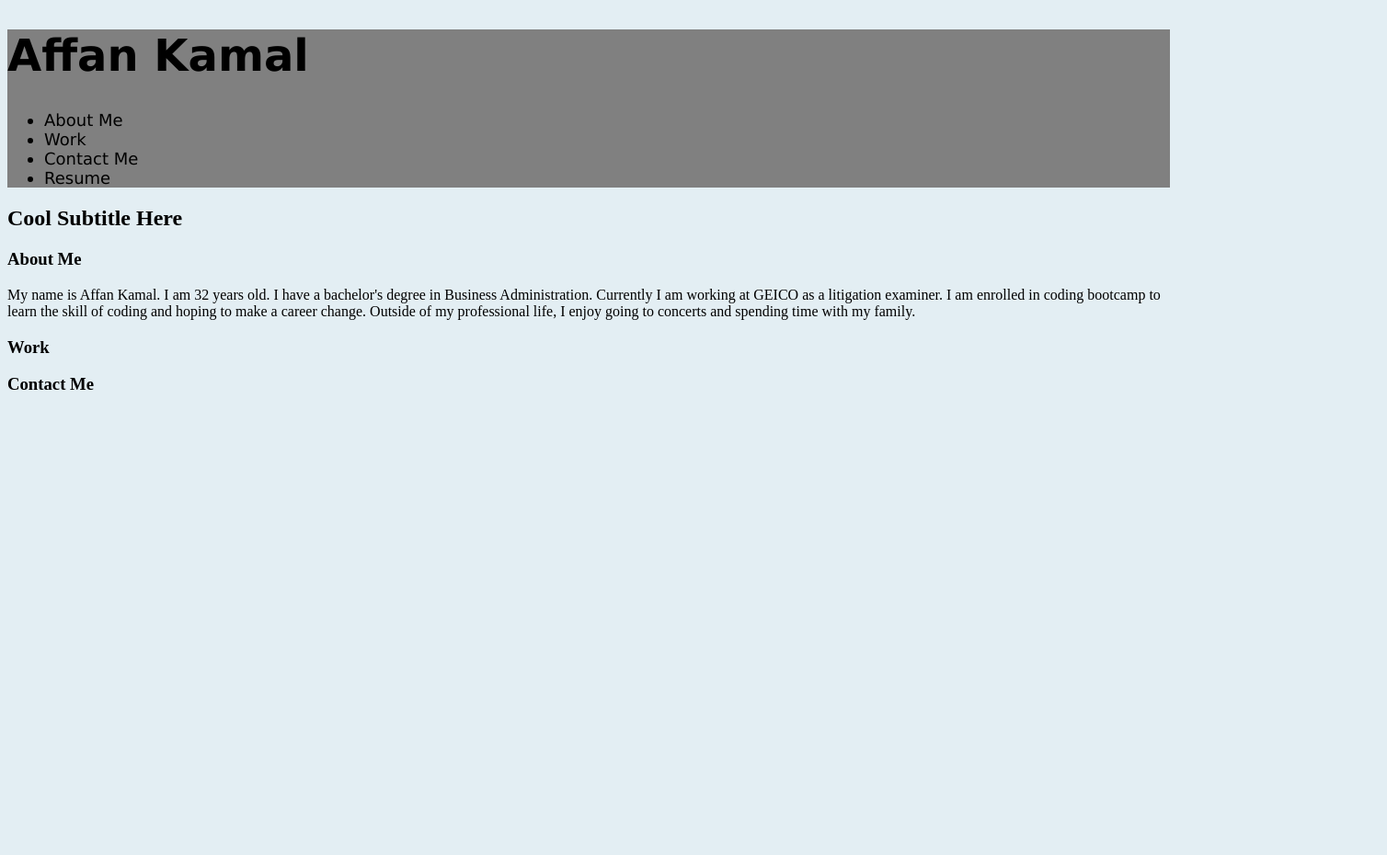
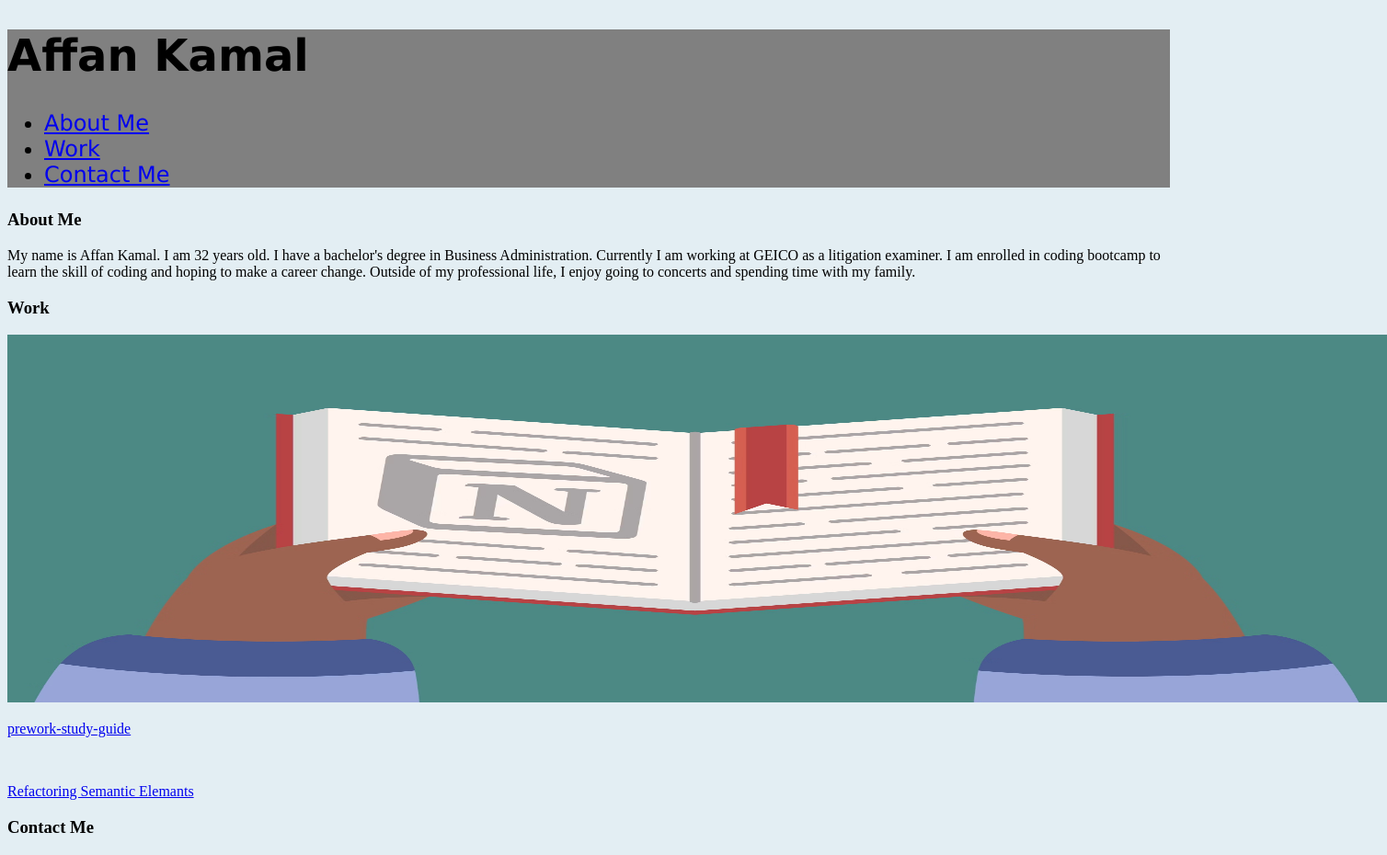
Before and after one commit to AffanK91/my-portfolio, a plain HTML site: page index.html in a window 1280 px wide. Shown: the whole page at 92% size, 1508 px wide, since content can reach past the window. Before the commit the page ends 800 px from the top, so only its background shows below. Drawn offline with Linux system fonts and the light colour scheme.

Commit message:
updated html code

```diff
--- a/assets/style.css
+++ b/assets/style.css
@@ -9,7 +9,3 @@ header {
     font-size: x-large;
 
 }
-header nav {
-font-size: large;
-
-}
--- a/index.html
+++ b/index.html
@@ -1,5 +1,6 @@
 <!DOCTYPE html>
 <html lang="en-us">
+
 <head>
     <meta charset="UTF-8" />
     <link rel="stylesheet" href="./assets/style.css" />
@@ -7,19 +8,22 @@
 </head>
 
 <body>
-    <header class="header">
+    <header>
         <h1>Affan Kamal</h1>
         <nav>
             <ul>
-            <li>About Me</li>
-            <li>Work</li>
-            <li>Contact Me</li>
-            <li>Resume</li>
+
+                <li><a href="#about-me">About Me</a></li>
+                <li><a href="#work">Work</a></li>
+                <li><a href="#contact-me">Contact Me</a></li>
+
             </ul>
         </nav>
     </header>
 
- <h2>Cool Subtitle Here</h2>
+    <!-- <h2>Cool Subtitle Here</h2>  -->
+    <main>
+        <section id="about-me">
 
             <h3>About Me</h3>
             <p>
@@ -29,28 +33,32 @@
                 I am enrolled in coding bootcamp to learn the skill of coding and hoping to make a career change.
                 Outside of my professional life, I enjoy going to concerts and spending time with my family.
             </p>
+        </section>
 
+        <section id="work">
             <h3>Work</h3>
-
-<h3>Contact Me</h3>
+            <div>
+                <a href=" https://affank91.github.io/prework-study-guide/">
+                    <img src="assets/prework-study-guide.jpg" width="1500" height="400">
+                    <p>prework-study-guide</p>
 
 
+                </a>
+                <a href="https://affank91.github.io/week-one-challenge/">
+                    <img src="">
+                    <p>Refactoring Semantic Elemants</p>
+                </a>
 
 
+            </div>
+        </section>
+
+        <section id="contact-me">
+            <h3>Contact Me</h3>
+        </section>
 
 
+    </main>
+</body>
 
-
-
-
-
-
-
-
-
-
-
-
-
-  </body>
 </html>
```
Also changed, not shown: assets/prework-study-guide.jpg (added). Lines whose indentation alone changed are shown as unchanged.
